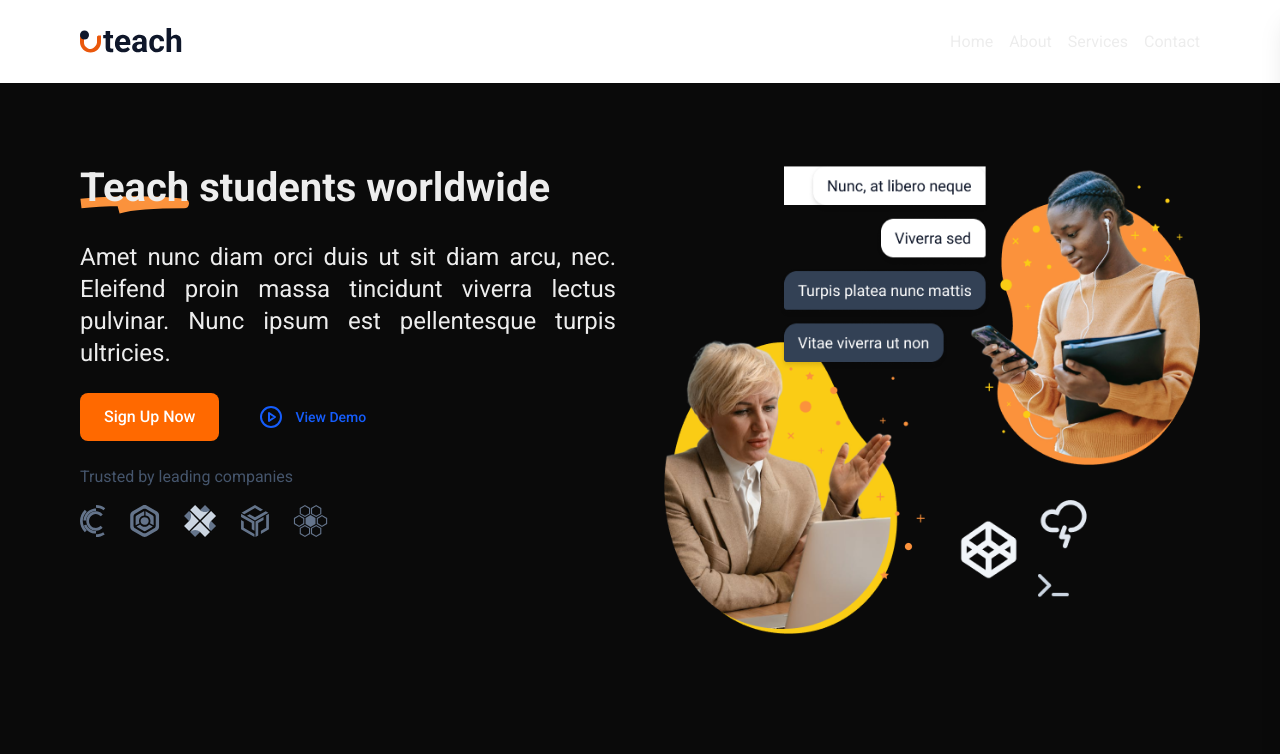
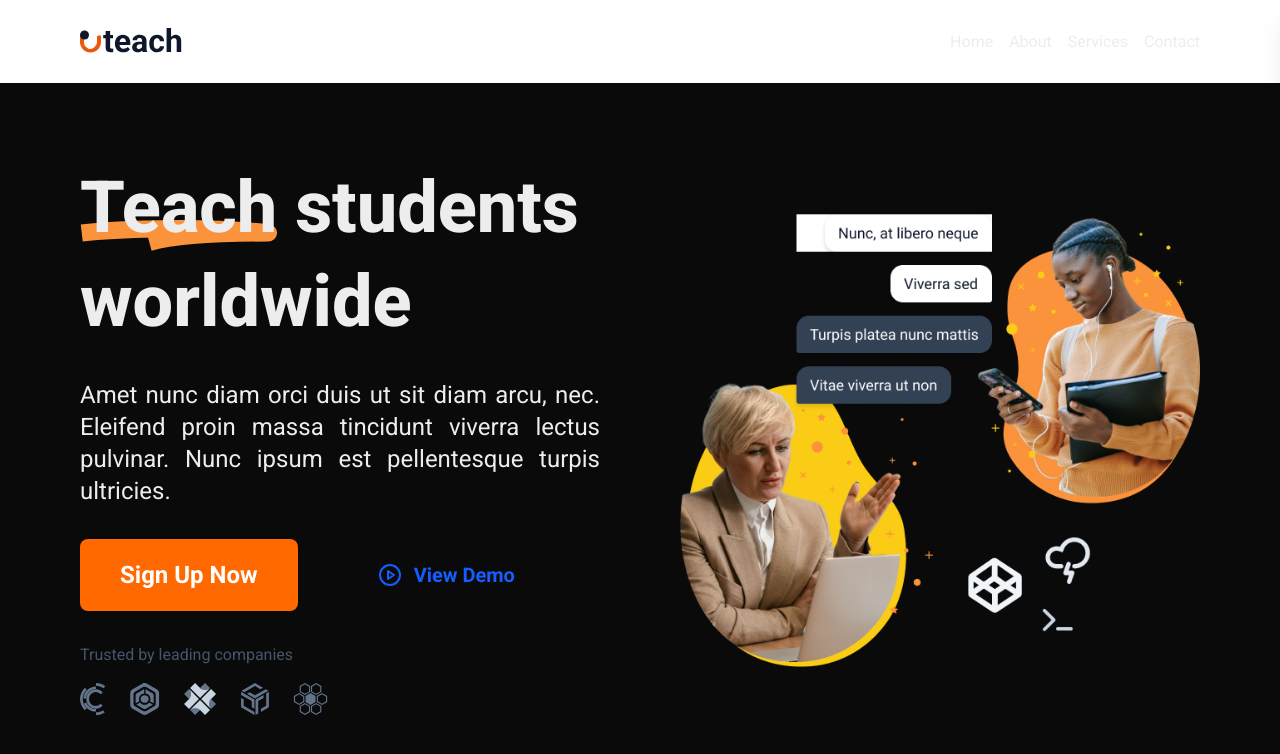
Before and after one commit to renanvcb/buzzvel-test, a Next.js app: page / in a window 1280 px wide. Shown: the top 754 px of the page. Built offline with nearby package versions, Linux system fonts and the light colour scheme.

Commit message:
feat: enhance Hero component with responsive design and window width tracking

```diff
--- a/src/components/hero/index.tsx
+++ b/src/components/hero/index.tsx
@@ -1,5 +1,4 @@
 "use client";
-
 import { motion } from "framer-motion";
 import Image from "next/image";
 
@@ -14,35 +13,43 @@ import companyLogo4 from "@/assets/images/company-logo-4.svg";
 import companyLogo5 from "@/assets/images/company-logo-5.svg";
 import heroIlustration from "@/assets/Images/hero-illustration.png";
 
+import { useWindowWidth } from "@/lib/hooks/useWindowWidth";
+
 export default function Hero() {
+  const size = useWindowWidth();
+
   return (
-    <section className="flex flex-col gap-12 lg:grid lg:grid-cols-2">
+    <section className="flex flex-col gap-12 lg:grid lg:grid-cols-2 lg:gap-20">
       <motion.div
         initial={{ opacity: 0, y: 30 }}
         animate={{ opacity: 1, y: 0 }}
         transition={{ duration: 0.6 }}
-        className="flex flex-col gap-6"
+        className="flex flex-col gap-6 xl:gap-8"
       >
-        <h1 className="font-bold text-[40px] leading-tight">
+        <h1 className="font-bold text-[40px] leading-tight xl:text-7xl xl:font-extrabold">
           <MarkedText>Teach</MarkedText> students worldwide
         </h1>
 
-        <p className="md:text-2xl text-justify">
+        <p className="text-justify md:text-2xl">
           Amet nunc diam orci duis ut sit diam arcu, nec. Eleifend proin massa
           tincidunt viverra lectus pulvinar. Nunc ipsum est pellentesque turpis
           ultricies.
         </p>
 
-        <div className="flex gap-10">
+        <div className="flex gap-10 md:gap-16 lg:gap-20">
           <Button
-            size="m"
+            size={(size ?? 0) < 1280 ? "m" : "xl"}
             filledColor="bg-orange-500"
             filledHoverColor="hover:bg-orange-600"
           >
             <Button.Text>Sign Up Now</Button.Text>
           </Button>
 
-          <Button variant="link" className="!text-sm" size="m">
+          <Button
+            variant="link"
+            className={(size ?? 0) < 1280 ? "!text-sm" : "!text-xl"}
+            size={(size ?? 0) < 1280 ? "m" : "xl"}
+          >
             <Button.IconLeft>
               <LuCirclePlay className="size-6" />
               <Button.Text>View Demo</Button.Text>
```
